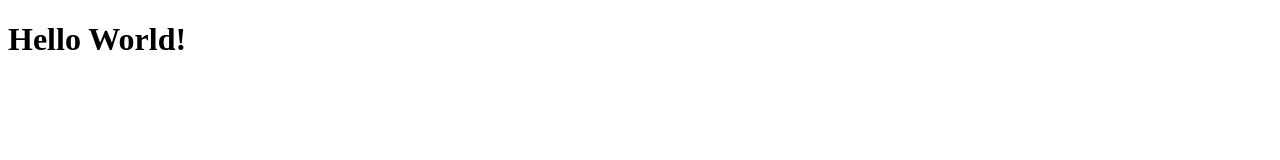
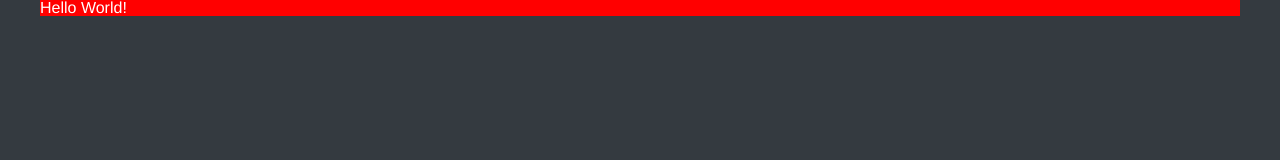
Before and after one commit to christopher-besch/therapy_search, a Gatsby site: page / in a window 1280 px wide. Built offline with nearby package versions, Linux system fonts and the light colour scheme; Gatsby itself is replaced by a stand-in of ours.

Commit message:
started some styling

```diff
--- a/gatsby-config.ts
+++ b/gatsby-config.ts
@@ -1,12 +1,22 @@
 import type { GatsbyConfig } from "gatsby";
 
 const config: GatsbyConfig = {
-    siteMetadata: {
-        title: `Therapy Search`,
-        siteUrl: `https://therapy_search.chris-besch.com`
-    },
     graphqlTypegen: true,
-    plugins: ["gatsby-plugin-sass"]
+    plugins: [
+        {
+            resolve: "gatsby-plugin-root-import",
+        },
+        {
+            resolve: "gatsby-plugin-sass",
+        },
+        {
+            resolve: "gatsby-source-filesystem",
+            options: {
+                name: "static",
+                path: `${__dirname}/static`,
+            }
+        },
+    ],
 };
 
 export default config;
--- a/package.json
+++ b/package.json
@@ -16,10 +16,13 @@
     },
     "dependencies": {
         "gatsby": "^4.20.0",
+        "gatsby-plugin-root-import": "^2.0.8",
         "gatsby-plugin-sass": "^5.20.0",
+        "gatsby-plugin-scss-typescript": "^5.1.0",
+        "gatsby-source-filesystem": "^4.20.0",
         "react": "^18.1.0",
         "react-dom": "^18.1.0",
-        "sass": "^1.54.2"
+        "sass": "^1.54.3"
     },
     "devDependencies": {
         "@types/node": "^17.0.45",
--- /dev/null
+++ b/src/components/layout.tsx
@@ -0,0 +1,20 @@
+import * as React from "react";
+// import type { PageProps } from "gatsby"
+import "src/styles/global.scss";
+import * as styles from "src/styles/layout.module.scss";
+
+interface LayoutProps {
+    children?: React.ReactNode;
+}
+
+const Layout = (props: LayoutProps) => {
+    return (
+        <div className={styles.container}>
+            <div className={styles.content}>
+                {props.children}
+            </div>
+        </div>
+    );
+};
+
+export default Layout;
--- a/src/pages/index.tsx
+++ b/src/pages/index.tsx
@@ -1,12 +1,15 @@
-import * as React from "react"
-import type { HeadFC } from "gatsby"
+import * as React from "react";
+import type { HeadFC } from "gatsby";
+import Layout from "src/components/layout";
 
 const IndexPage = () => {
     return (
-        <h1>Hello World!</h1>
+        <Layout>
+            <h1>Hello World!</h1>
+        </Layout>
     );
-}
+};
 
-export default IndexPage
+export default IndexPage;
 
 export const Head: HeadFC = () => <title>Therapy Search</title>
--- /dev/null
+++ b/src/styles/consts.scss
@@ -0,0 +1,2 @@
+$back_pri:        #343A40;
+$text:            #ffffff;
--- /dev/null
+++ b/src/styles/fonts.scss
@@ -0,0 +1,52 @@
+/* liberation_sans */
+/* don't forget to adjust any preloading when changing something */
+
+@font-face {
+    font-family: liberation_sans;
+    src: url("/fonts/LiberationSans-Regular-webfont.woff") format("woff");
+    font-weight: normal;
+    font-style: normal;
+}
+@font-face {
+    font-family: liberation_sans;
+    src: url("/fonts/LiberationSans-Bold-webfont.woff") format("woff");
+    font-weight: bold;
+    font-style: normal;
+}
+@font-face {
+    font-family: liberation_sans;
+    src: url("/fonts/LiberationSans-Italic-webfont.woff") format("woff");
+    font-weight: normal;
+    font-style: italic;
+}
+@font-face {
+    font-family: liberation_sans;
+    src: url("/fonts/LiberationSans-BoldItalic-webfont.woff") format("woff");
+    font-weight: bold;
+    font-style: italic;
+}
+
+@font-face {
+    font-family: liberation_mono;
+    src: url("/fonts/LiberationMono-Regular-webfont.woff") format("woff");
+    font-weight: normal;
+    font-style: normal;
+}
+@font-face {
+    font-family: liberation_mono;
+    src: url("/fonts/LiberationMono-Bold-webfont.woff") format("woff");
+    font-weight: bold;
+    font-style: normal;
+}
+@font-face {
+    font-family: liberation_mono;
+    src: url("/fonts/LiberationMono-Italic-webfont.woff") format("woff");
+    font-weight: normal;
+    font-style: italic;
+}
+@font-face {
+    font-family: liberation_mono;
+    src: url("/fonts/LiberationMono-BoldItalic-webfont.woff") format("woff");
+    font-weight: bold;
+    font-style: italic;
+}
--- /dev/null
+++ b/src/styles/global.scss
@@ -0,0 +1,53 @@
+@import "consts.scss";
+@import "fonts.scss";
+
+html, body, div, span, applet, object, iframe,
+h1, h2, h3, h4, h5, h6, p, blockquote, pre,
+a, abbr, acronym, address, big, cite, code,
+del, dfn, em, img, ins, kbd, q, s, samp,
+small, strike, strong, sub, sup, tt, var,
+b, u, i, center,
+dl, dt, dd, ol, ul, li,
+fieldset, form, label, legend,
+table, caption, tbody, tfoot, thead, tr, th, td,
+article, aside, canvas, details, embed,
+figure, figcaption, footer, header, hgroup,
+menu, nav, output, ruby, section, summary,
+time, mark, audio, video {
+    margin: 0;
+    padding: 0;
+    border: 0;
+    font-size: 100%;
+    font: inherit;
+    color: $text;
+    vertical-align: baseline;
+}
+/* HTML5 display-role reset for older browsers */
+article, aside, details, figcaption, figure,
+footer, header, hgroup, menu, nav, section {
+    display: block;
+}
+body {
+    line-height: 1;
+    background-color: $back_pri;
+    font-family: liberation_sans, Arial;
+}
+/* ol, ul, li { */
+/*     list-style: none; */
+/* } */
+blockquote, q {
+    quotes: none;
+}
+blockquote:before, blockquote:after,
+q:before, q:after {
+    content: '';
+    content: none;
+}
+table {
+    border-collapse: collapse;
+    border-spacing: 0;
+}
+* {
+    /* border and padding should also count to element width and height */
+    box-sizing: border-box;
+}
--- /dev/null
+++ b/src/styles/layout.module.scss
@@ -0,0 +1,10 @@
+.container {
+    min-height: 100vh;
+}
+
+.content {
+    max-width: 1200px;
+    // center horizontally
+    margin: auto;
+    background-color: red;
+}
--- a/tsconfig.json
+++ b/tsconfig.json
@@ -27,7 +27,7 @@
         "module": "esnext", /* Specify what module code is generated. */
         // "rootDir": "./",                                  /* Specify the root folder within your source files. */
         "moduleResolution": "node", /* Specify how TypeScript looks up a file from a given module specifier. */
-        // "baseUrl": "./",                                  /* Specify the base directory to resolve non-relative module names. */
+        "baseUrl": "./", /* Specify the base directory to resolve non-relative module names. */
         // "paths": {},                                      /* Specify a set of entries that re-map imports to additional lookup locations. */
         // "rootDirs": [],                                   /* Allow multiple folders to be treated as one when resolving modules. */
         // "typeRoots": [],                                  /* Specify multiple folders that act like `./node_modules/@types`. */
@@ -86,7 +86,7 @@
         "noFallthroughCasesInSwitch": true, /* Enable error reporting for fallthrough cases in switch statements. */
         "noUncheckedIndexedAccess": true, /* Include 'undefined' in index signature results */
         "noImplicitOverride": true, /* Ensure overriding members in derived classes are marked with an override modifier. */
-        "noPropertyAccessFromIndexSignature": true, /* Enforces using indexed accessors for keys declared using an indexed type */
+        // "noPropertyAccessFromIndexSignature": true, /* Enforces using indexed accessors for keys declared using an indexed type */
         // "allowUnusedLabels": true,                        /* Disable error reporting for unused labels. */
         // "allowUnreachableCode": true,                     /* Disable error reporting for unreachable code. */
         /* Completeness */
```
Also changed, not shown: src/declarations.d.ts (added, +8 -0 lines), static/fonts/LiberationMono-Bold-webfont.woff (added), static/fonts/LiberationMono-BoldItalic-webfont.woff (added), static/fonts/LiberationMono-Italic-webfont.woff (added), static/fonts/LiberationMono-Regular-webfont.woff (added), static/fonts/LiberationSans-Bold-webfont.woff (added), static/fonts/LiberationSans-BoldItalic-webfont.woff (added), static/fonts/LiberationSans-Italic-webfont.woff (added), static/fonts/LiberationSans-Regular-webfont.woff (added), 1 other file.
